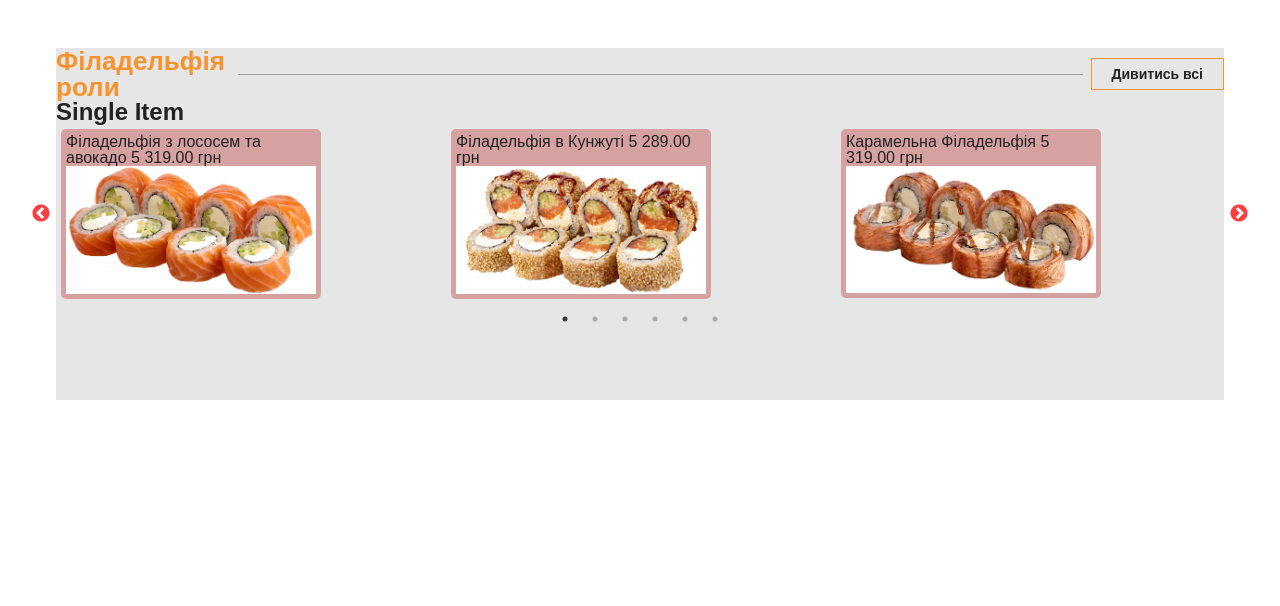
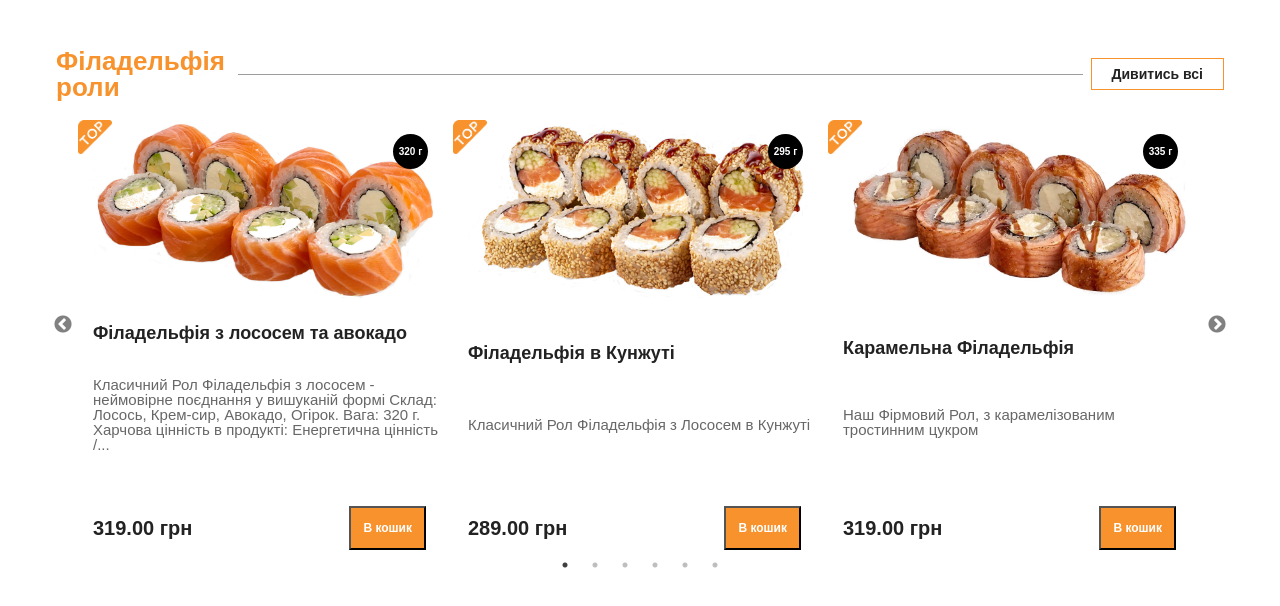
Before and after one commit to petro-mykhats2/susi, a Gatsby site: page / in a window 1280 px wide. Shown: the part 158-764 px from the top of the page. Built offline with nearby package versions, Linux system fonts and the light colour scheme; Gatsby itself is replaced by a stand-in of ours.

Commit message:
slider component fixes

```diff
--- a/src/components/Item.js
+++ b/src/components/Item.js
@@ -3,14 +3,33 @@ import React from 'react'
 const Item = ({ orderdata }) => {
   return (
     <div className='item'>
-      <span>{orderdata.frontmatter.title + '   '}</span>
+      <div className='item-top'>
+        <div className='order-top_weight'>{orderdata.frontmatter.weight}</div>
+      </div>
+
+      <div className='stiker-product-block-mini'>
+        <img src='/img/top.png' alt='imagee' />
+      </div>
+      <div className='item-img'>
+        <img
+          // className='item_img'
+          src={orderdata.frontmatter.image}
+          alt='imagee'
+        />{' '}
+      </div>
+      <div className='item-title'>{orderdata.frontmatter.title}</div>
+      <div className='item-text'>{orderdata.frontmatter.description}</div>
+      <div className='item-buttom'>
+        <div className='item-buttom_price'>{orderdata.frontmatter.price}</div>
+
+        <div className='item-buttom_button'>
+          <button>В кошик</button>
+        </div>
+      </div>
+
+      {/* <span>{orderdata.frontmatter.title + '   '}</span>
       <span>{orderdata.frontmatter.parameters + '   '}</span>
-      <span>{orderdata.frontmatter.price}</span>
-      <img
-        className='item_img'
-        src={orderdata.frontmatter.image}
-        alt='imagee'
-      />
+      <span>{orderdata.frontmatter.price}</span> */}
     </div>
   )
 }
--- a/src/components/Slick.js
+++ b/src/components/Slick.js
@@ -11,31 +11,32 @@ function SimpleSlider({ dataitem }) {
     dots: true,
     infinite: true,
     speed: 500,
-    slidesToShow: 3,
+    slidesToShow: 4,
     slidesToScroll: 1,
     arrows: true,
     className: 'slides',
+    dots: false,
 
     // mobileFirst: true,
     responsive: [
       {
-        breakpoint: 1024,
+        breakpoint: 1400,
         settings: {
           slidesToShow: 3,
-          slidesToScroll: 3,
+          slidesToScroll: 1,
           infinite: true,
           dots: true,
         },
       },
       {
-        breakpoint: 600,
+        breakpoint: 856,
         settings: {
           slidesToShow: 2,
-          slidesToScroll: 2,
+          slidesToScroll: 1,
         },
       },
       {
-        breakpoint: 480,
+        breakpoint: 430,
         settings: {
           slidesToShow: 1,
           slidesToScroll: 1,
@@ -48,8 +49,6 @@ function SimpleSlider({ dataitem }) {
   }
   return (
     <div>
-      <h2> Single Item</h2>
-
       <Slider {...settings}>
         {orders.map((order) => {
           return <Item key={order.node.id} orderdata={order.node} />
--- a/src/data/rol_1.md
+++ b/src/data/rol_1.md
@@ -1,6 +1,6 @@
 ---
 title: 'Філадельфія з лососем та авокадо'
-description: 'Класичний Рол Філадельфія з лососем - неймовірне поєднання у вишуканій форм'
+description: 'Класичний Рол Філадельфія з лососем - неймовірне поєднання у вишуканій формі Склад: Лосось, Крем-сир, Авокадо, Огірок. Вага: 320 г. Харчова цінність в продукті: Енергетична цінність /...'
 product_composition: 'Лосось, Крем-сир, Авокадо, Огірок.'
 calories: '500 ккал'
 sku: 'sku-111'
--- a/src/data/rol_3.md
+++ b/src/data/rol_3.md
@@ -4,7 +4,7 @@ description: 'Наш Фірмовий Рол, з карамелізованим
 product_composition: 'Лосось, Крем-сир, Груша, Унагі, Тростинний цукор'
 calories: '520,67 ккал'
 sku: 'sku-3'
-weight: '320 г'
+weight: '335 г'
 price: '319.00 грн'
 path: 'karamelna_philadelphia'
 parameters: '5'
--- a/src/data/rol_4.md
+++ b/src/data/rol_4.md
@@ -1,10 +1,10 @@
 ---
 title: '44444 44444444444 4444'
-description: 'Наш Фірмовий Рол, з карамелізованим тростинним цукром'
+description: 'Рол Філадельфія з лососем - неймовірне поєднання у вишуканій форм Наш Фірмовий Рол, з карамелізованим тростинним цукром'
 product_composition: 'Лосось, Крем-сир, Груша, Унагі, Тростинний цукор'
 calories: '520,67 ккал'
 sku: 'sku-4'
-weight: '320 г'
+weight: '300 г'
 price: '319.00 грн'
 path: 'karamelna_philadelphia'
 parameters: '5'
--- a/src/data/rol_5.md
+++ b/src/data/rol_5.md
@@ -1,10 +1,10 @@
 ---
 title: '555555 555555 5555555555'
-description: 'Наш Фірмовий Рол, з карамелізованим тростинним цукром'
+description: 'Наш Фірмовий Рол, з карамелізованим тростинним цукромРол Філадельфія з лососем - неймовірне поєднання у вишуканій форм'
 product_composition: 'Лосось, Крем-сир, Груша, Унагі, Тростинний цукор'
 calories: '520,67 ккал'
 sku: 'sku-5'
-weight: '320 г'
+weight: '310 г'
 price: '319.00 грн'
 path: 'karamelna_philadelphia'
 parameters: '5'
--- a/src/data/rol_6.md
+++ b/src/data/rol_6.md
@@ -1,10 +1,10 @@
 ---
-title: '666666 66666666 666'
+title: '666666 66666666 666666666666'
 description: 'Наш Фірмовий Рол, з карамелізованим тростинним цукром'
 product_composition: 'Лосось, Крем-сир, Груша, Унагі, Тростинний цукор'
 calories: '520,67 ккал'
 sku: 'sku-6'
-weight: '320 г'
+weight: '280 г'
 price: '319.00 грн'
 path: 'karamelna_philadelphia'
 parameters: '5'
--- a/src/scss/components/_item.scss
+++ b/src/scss/components/_item.scss
@@ -1,14 +1,133 @@
 .item {
-    width: 250px;
-    background-color: rgb(214, 161, 161);
-     margin: 5px;
-    padding: 5px;
-    border-radius: 5px;
+    display: flex;
+    flex-direction: column;
+    justify-content: space-between;
+    position: relative;
+    margin: 10px 15px 0;
+    min-height: 440px;
 }
 
+.item-top {
+    position: absolute;
+    right: 0;
+    top: 0;
+    left: auto;
+    height: 45%;
+    display: block;
+    z-index: 9999;
+    width: 30%;
+}
+.order-top_weight {
+    position: absolute;
+    right: 10px;
+    top: 28px;
+    left: auto;
+    bottom: auto;
 
-.item_img {
-    width: 250px;
 
-    // height: 250px;
+    color: #fff;
+     width: 35px;
+    line-height: 35px;
+    font-size: 10px;
+    top: 24px;
+    font-weight: 700;
+    text-align: center;
+    background-color: #000;
+    border-radius: 50%;
+    z-index: 9999;
+
+
 }
+
+.item-img {
+    height: 200px;
+    display:flex;
+
+   img {
+    display: block;
+    width: 100%;
+    object-fit: scale-down;
+    object-position: center;
+}
+
+}
+
+.stiker-product-block-mini {
+    position: absolute;
+    margin-bottom: -15px;
+    margin-left: 0px;
+    left: -18px;
+    top:5px;
+
+    img {
+        display: block;
+        width: 34px;
+        height: auto;
+        float: left;
+        margin: 5px 2.5px;
+    }
+}
+
+ .item-title{
+    font-weight: 700;
+    margin-bottom: 12px;
+    font-size: 16px;
+    transition: color .23s;
+
+    @media (min-width: 768px) {
+        font-size: 18px;
+        margin-bottom: 20px;
+      }
+ }
+
+ .item-text {
+    margin-bottom: 20px;
+    font-size: 12px;
+    color: #676767;
+
+    @media (min-width: 768px) {
+        font-size: 15px;
+        margin-bottom: 40px;
+      }
+ }
+
+ .item-buttom {
+    display: flex;
+    justify-content: space-between;
+    width: 100%;
+    align-items: center;
+
+
+ }
+
+ .item-buttom_price {
+    font-size: 15px;
+    font-weight: 700;
+
+    @media (min-width: 768px) {
+        font-size: 20px;
+      }
+
+ }
+ .item-buttom_button {
+    padding: 0 12px;
+    line-height: 32px;
+    button {
+        display: inline-block;
+        width: 100%;
+        padding: 0 12px;
+        color: #fff;
+        line-height: 40px;
+        font-size: 12px;
+        font-weight: 600;
+        text-align: center;
+        background-color: #f7922c;
+        cursor: pointer;
+        white-space: nowrap;
+        -webkit-transition: background .23s;
+        transition: background .23s;
+    }
+    button:hover {
+        background-color: #000000;
+    }
+ }
--- a/src/scss/components/_orderLi.scss
+++ b/src/scss/components/_orderLi.scss
@@ -1,6 +1,6 @@
 @charset "UTF-8";
 .order_li {
-    background-color: rgb(230, 230, 230);
+    background-color: rgb(255, 255, 255);
 }
 
 .order_li_top {
@@ -9,7 +9,6 @@
     align-items: center;
     -webkit-box-pack: justify;
     justify-content: space-between;
-    // background-color: rgb(180, 184, 213);
 }
 
 .order_li_top_title {
@@ -17,7 +16,7 @@
     color: #f7922c;
     font-weight: 700;
 
-    @media (min-width: 768px) {
+    @media (min-width: 760px) {
       font-size: 26px;
     }
 }
@@ -48,21 +47,20 @@
 }
 
 .order_block {
-    // display: flex;
-    // background-color: rgb(121, 80, 219);
-    height: 300px;
+    justify-content: space-between;
+    align-items: center;
+    flex-wrap: wrap;
+    margin-right: 0;
+    padding: 0 22px 18px!important;
 }
 
-// &.slick-arrow-color {
-//     color:
-//     rgb(96, 80, 80)
-// };
+.slides {
 
-.slides {
+
     .slick-next:before{
-        color: red;
+        color: rgb(88, 88, 88);
     }
     .slick-prev:before{
-        color: red;
+        color: rgb(88, 88, 88);
     }
 }
```
Also changed, not shown: static/img/top.png (added).
